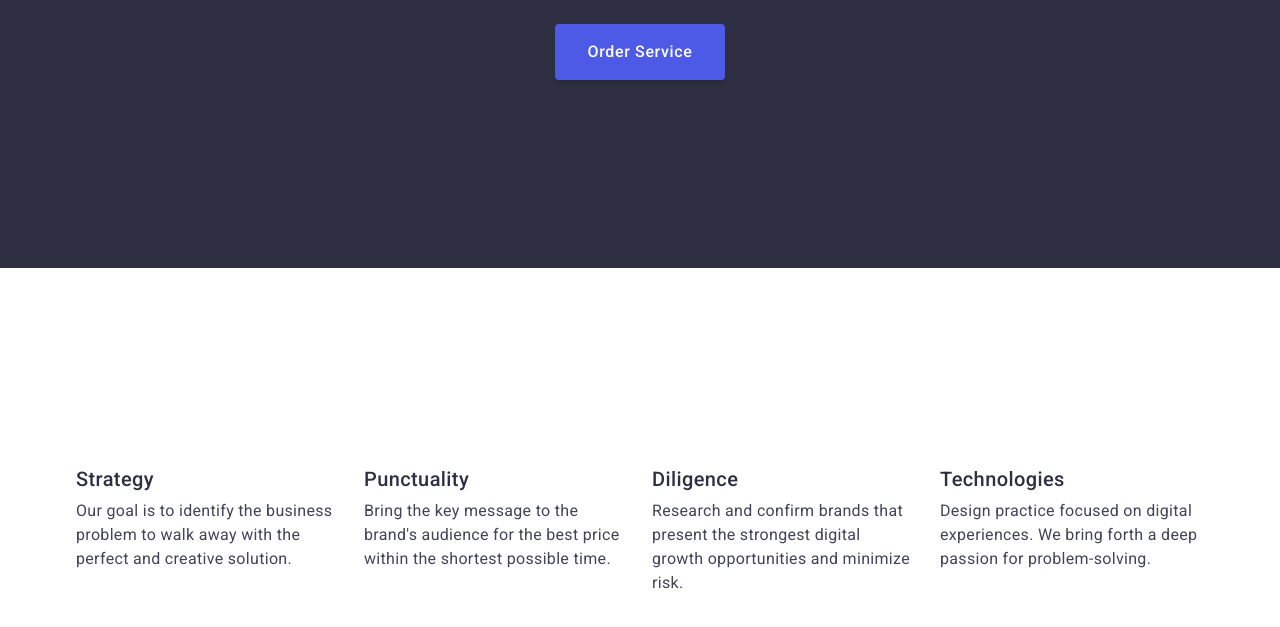
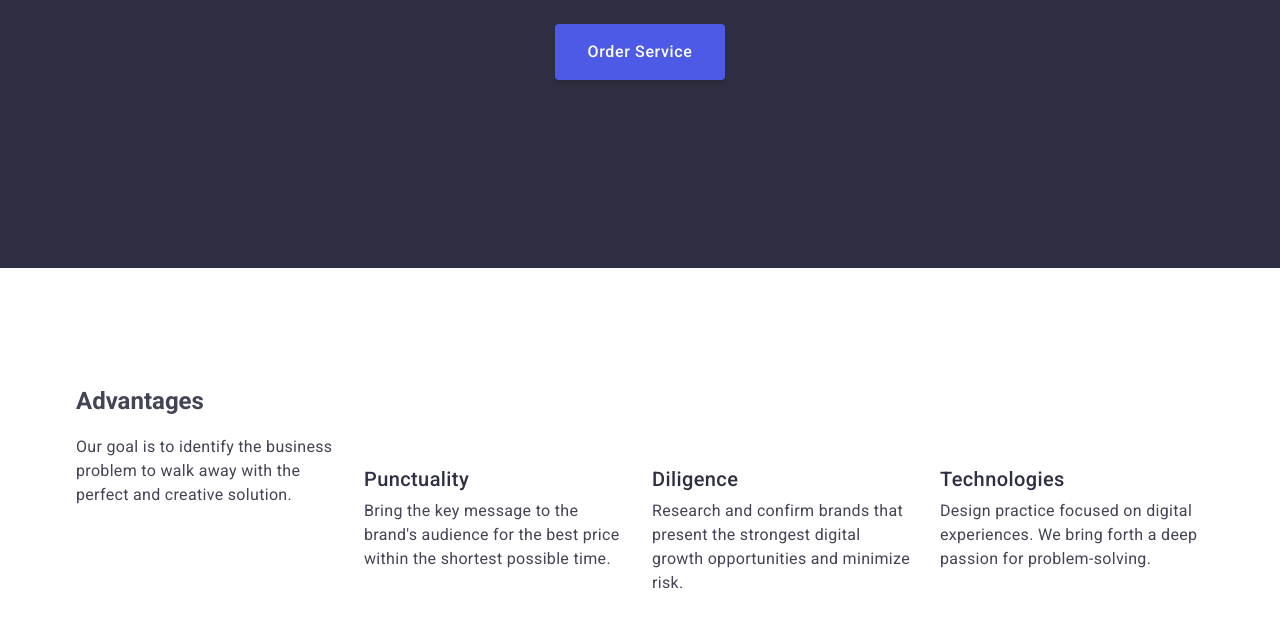
Before and after one commit to Slavik894/goit-markup-hw-03, a plain HTML site: page index.html in a window 1280 px wide. Shown: the part 437-1064 px from the top of the page. Drawn offline with nearby package versions, Linux system fonts and the light colour scheme.

Commit message:
Change advantages-page header styles

```diff
--- a/css/styles.css
+++ b/css/styles.css
@@ -167,9 +167,17 @@ img {
 .advantages-page {
   padding: 120px 0;
 }
-.advantages-page-title{
- visibility: hidden;
 
+.visually-hidden {
+    position: absolute;
+    width: 1px;
+    height: 1px;
+    padding: 0;
+    margin: -1px;
+    overflow: hidden;
+    clip: rect(0, 0, 0, 0);
+    white-space: nowrap; /* Запобігає переносу тексту */
+    border: 0;
 }
 
 .advantages-list {
--- a/index.html
+++ b/index.html
@@ -65,7 +65,7 @@
           <h2 class="advantages-page-title">Advantages</h2>
           <ul class="advantages-list">
             <li class="adv-item">
-              <h3 class="item-header">Strategy</h3>
+              <h3 class="visually-hidden">Strategy</h3>
               <p class="description">
                 Our goal is to identify the business problem to walk away with
                 the perfect and creative solution.
```
